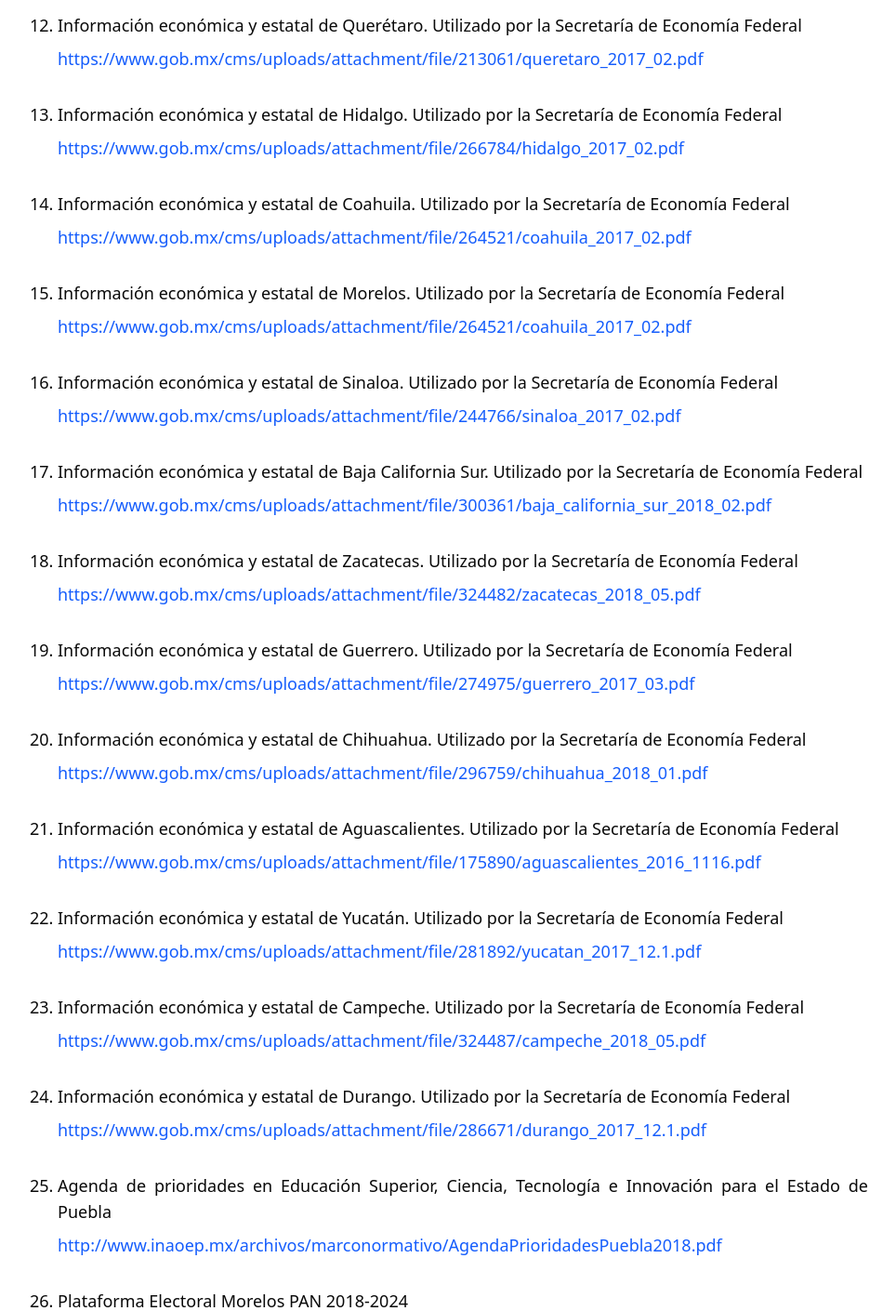
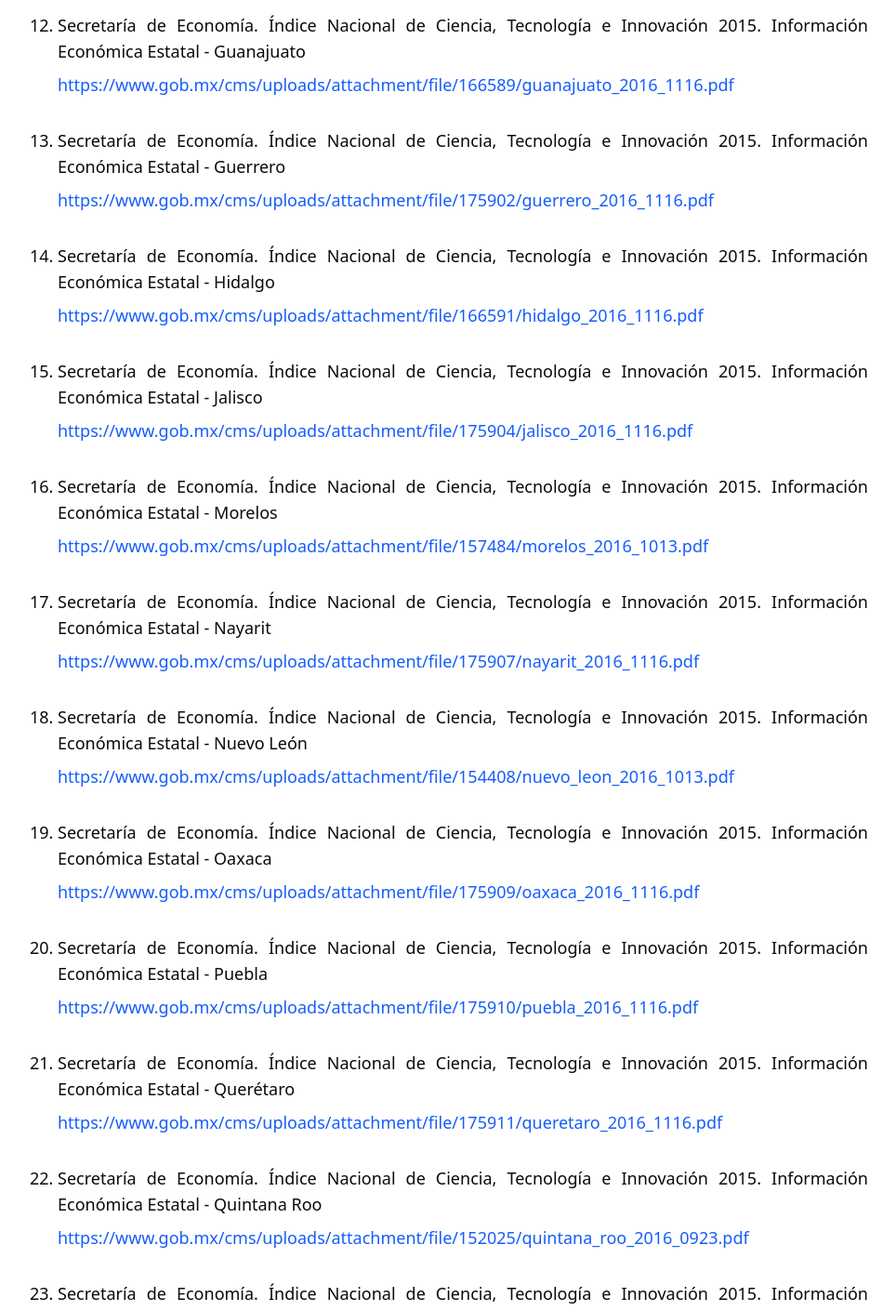
Before and after one commit to Blayt05/caiinno_becario, a Next.js app: page /impacto/informacion-de-referencia in a window 1280 px wide. Shown: the part 2440-3850 px from the top of the page at 93% size, without its empty margins (154-1118 px from the left). Built offline with nearby package versions, Linux system fonts and the light colour scheme.

Commit message:
actualizacion de datos_4

```diff
--- a/src/components/ImpactFilters.tsx
+++ b/src/components/ImpactFilters.tsx
@@ -68,26 +68,26 @@
   'Índice Nacional de Ciencia 2015, Colima',
   'Índice Nacional de Ciencia 2015, Durango',
   'Índice Nacional de Ciencia 2015, Estado de México',
-  'Información económica y estatal de Querétaro',
-  'Información económica y estatal de Hidalgo',
-  'Información económica y estatal de Coahuila',
-  'Información económica y estatal de Morelos',
-  'Información económica y estatal de Sinaloa',
-  'Información económica y estatal de Baja California Sur',
-  'Información económica y estatal de Zacatecas',
-  'Información económica y estatal de Guerrero',
-  'Información económica y estatal de Chihuahua',
-  'Información económica y estatal de Aguascalientes',
-  'Información económica y estatal de Yucatán',
-  'Información económica y estatal de Campeche',
-  'Información económica y estatal de Durango',
-  'Agenda Prioridades Puebla',
-  'Plataforma Electoral Morelos PAN 2018-2024',
-  'Reforma y adición al artículo 458 LGIPE',
-  'Adición inciso g) Ley de Propiedad Industrial',
-  'Reforma a artículos 2 y 12 Ley de Ciencia y Tecnología',
-  'Ley Ciencia y Tecnología Tabasco',
-  'Reforma Industrias Creativas',
+  'Índice Nacional de Ciencia 2015, Guanajuato',
+  'Índice Nacional de Ciencia 2015, Guerrero',
+  'Índice Nacional de Ciencia 2015, Hidalgo',
+  'Índice Nacional de Ciencia 2015, Jalisco',
+  'Índice Nacional de Ciencia 2015, Morelos',
+  'Índice Nacional de Ciencia 2015, Nayarit',
+  'Índice Nacional de Ciencia 2015, Nuevo León',
+  'Índice Nacional de Ciencia 2015, Oaxaca',
+  'Índice Nacional de Ciencia 2015, Puebla',
+  'Índice Nacional de Ciencia 2015, Querétaro',
+  'Índice Nacional de Ciencia 2015, Quintana Roo',
+  'Índice Nacional de Ciencia 2015, San Luis Potosí',
+  'Índice Nacional de Ciencia 2015, Sinaloa',
+  'Índice Nacional de Ciencia 2015, Sonora',
+  'Índice Nacional de Ciencia 2015, Tabasco',
+  'Índice Nacional de Ciencia 2015, Tamaulipas',
+  'Índice Nacional de Ciencia 2015, Tlaxcala',
+  'Índice Nacional de Ciencia 2015, Veracruz',
+  'Índice Nacional de Ciencia 2015, Yucatán',
+  'Índice Nacional de Ciencia 2015, Zacatecas',
   'Adición fracción XXXV Ley Propiedad Industrial',
   'Adiciones a Ley de Ciencia y Tecnología',
 
--- a/src/data/informacionData.ts
+++ b/src/data/informacionData.ts
@@ -78,144 +78,144 @@
     tipoUsuario: 'Gubernamental'
   },
   {
-    titulo: 'Información económica y estatal de Querétaro. Utilizado por la Secretaría de Economía Federal',
-    link: 'https://www.gob.mx/cms/uploads/attachment/file/213061/queretaro_2017_02.pdf',
-    año: 2017,
-    documento: 'Información económica y estatal de Querétaro',
+    titulo: 'Secretaría de Economía. Índice Nacional de Ciencia, Tecnología e Innovación 2015. Información Económica Estatal - Guanajuato',
+    link: 'https://www.gob.mx/cms/uploads/attachment/file/166589/guanajuato_2016_1116.pdf',
+    año: 2016,
+    documento: 'Índice Nacional de Ciencia 2015, Guanajuato',
     tipoUsuario: 'Gubernamental'
   },
   {
-    titulo: 'Información económica y estatal de Hidalgo. Utilizado por la Secretaría de Economía Federal',
-    link: 'https://www.gob.mx/cms/uploads/attachment/file/266784/hidalgo_2017_02.pdf',
-    año: 2017,
-    documento: 'Información económica y estatal de Hidalgo',
+    titulo: 'Secretaría de Economía. Índice Nacional de Ciencia, Tecnología e Innovación 2015. Información Económica Estatal - Guerrero',
+    link: 'https://www.gob.mx/cms/uploads/attachment/file/175902/guerrero_2016_1116.pdf',
+    año: 2016,
+    documento: 'Índice Nacional de Ciencia 2015, Guerrero',
     tipoUsuario: 'Gubernamental'
   },
   {
-    titulo: 'Información económica y estatal de Coahuila. Utilizado por la Secretaría de Economía Federal',
-    link: 'https://www.gob.mx/cms/uploads/attachment/file/264521/coahuila_2017_02.pdf',
-    año: 2017,
-    documento: 'Información económica y estatal de Coahuila',
+    titulo: 'Secretaría de Economía. Índice Nacional de Ciencia, Tecnología e Innovación 2015. Información Económica Estatal - Hidalgo',
+    link: 'https://www.gob.mx/cms/uploads/attachment/file/166591/hidalgo_2016_1116.pdf',
+    año: 2016,
+    documento: 'Índice Nacional de Ciencia 2015, Hidalgo',
     tipoUsuario: 'Gubernamental'
   },
   {
-    titulo: 'Información económica y estatal de Morelos. Utilizado por la Secretaría de Economía Federal',
-    link: 'https://www.gob.mx/cms/uploads/attachment/file/264521/coahuila_2017_02.pdf',
-    año: 2017,
-    documento: 'Información económica y estatal de Morelos',
+    titulo: 'Secretaría de Economía. Índice Nacional de Ciencia, Tecnología e Innovación 2015. Información Económica Estatal - Jalisco',
+    link: 'https://www.gob.mx/cms/uploads/attachment/file/175904/jalisco_2016_1116.pdf',
+    año: 2016,
+    documento: 'Índice Nacional de Ciencia 2015, Jalisco',
     tipoUsuario: 'Gubernamental'
   },
   {
-    titulo: 'Información económica y estatal de Sinaloa. Utilizado por la Secretaría de Economía Federal',
-    link: 'https://www.gob.mx/cms/uploads/attachment/file/244766/sinaloa_2017_02.pdf',
-    año: 2017,
-    documento: 'Información económica y estatal de Sinaloa',
+    titulo: 'Secretaría de Economía. Índice Nacional de Ciencia, Tecnología e Innovación 2015. Información Económica Estatal - Morelos',
+    link: 'https://www.gob.mx/cms/uploads/attachment/file/157484/morelos_2016_1013.pdf',
+    año: 2016,
+    documento: 'Índice Nacional de Ciencia 2015, Morelos',
     tipoUsuario: 'Gubernamental'
   },
   {
-    titulo: 'Información económica y estatal de Baja California Sur. Utilizado por la Secretaría de Economía Federal',
-    link: 'https://www.gob.mx/cms/uploads/attachment/file/300361/baja_california_sur_2018_02.pdf',
-    año: 2018,
-    documento: 'Información económica y estatal de BCS',
+    titulo: 'Secretaría de Economía. Índice Nacional de Ciencia, Tecnología e Innovación 2015. Información Económica Estatal - Nayarit',
+    link: 'https://www.gob.mx/cms/uploads/attachment/file/175907/nayarit_2016_1116.pdf',
+    año: 2016,
+    documento: 'Índice Nacional de Ciencia 2015, Nayarit',
     tipoUsuario: 'Gubernamental'
   },
   {
-    titulo: 'Información económica y estatal de Zacatecas. Utilizado por la Secretaría de Economía Federal',
-    link: 'https://www.gob.mx/cms/uploads/attachment/file/324482/zacatecas_2018_05.pdf',
-    año: 2018,
-    documento: 'Información económica y estatal de Zacatecas',
+    titulo: 'Secretaría de Economía. Índice Nacional de Ciencia, Tecnología e Innovación 2015. Información Económica Estatal - Nuevo León',
+    link: 'https://www.gob.mx/cms/uploads/attachment/file/154408/nuevo_leon_2016_1013.pdf',
+    año: 2016,
+    documento: 'Índice Nacional de Ciencia 2015, Nuevo León',
     tipoUsuario: 'Gubernamental'
   },
   {
-    titulo: 'Información económica y estatal de Guerrero. Utilizado por la Secretaría de Economía Federal',
-    link: 'https://www.gob.mx/cms/uploads/attachment/file/274975/guerrero_2017_03.pdf',
-    año: 2017,
-    documento: 'Información económica y estatal de Guerrero',
+    titulo: 'Secretaría de Economía. Índice Nacional de Ciencia, Tecnología e Innovación 2015. Información Económica Estatal - Oaxaca',
+    link: 'https://www.gob.mx/cms/uploads/attachment/file/175909/oaxaca_2016_1116.pdf',
+    año: 2016,
+    documento: 'Índice Nacional de Ciencia 2015, Oaxaca',
     tipoUsuario: 'Gubernamental'
   },
   {
-    titulo: 'Información económica y estatal de Chihuahua. Utilizado por la Secretaría de Economía Federal',
-    link: 'https://www.gob.mx/cms/uploads/attachment/file/296759/chihuahua_2018_01.pdf',
-    año: 2018,
-    documento: 'Información económica y estatal de Chihuahua',
+    titulo: 'Secretaría de Economía. Índice Nacional de Ciencia, Tecnología e Innovación 2015. Información Económica Estatal - Puebla',
+    link: 'https://www.gob.mx/cms/uploads/attachment/file/175910/puebla_2016_1116.pdf',
+    año: 2016,
+    documento: 'Índice Nacional de Ciencia 2015, Puebla',
     tipoUsuario: 'Gubernamental'
   },
   {
-    titulo: 'Información económica y estatal de Aguascalientes. Utilizado por la Secretaría de Economía Federal',
-    link: 'https://www.gob.mx/cms/uploads/attachment/file/175890/aguascalientes_2016_1116.pdf',
+    titulo: 'Secretaría de Economía. Índice Nacional de Ciencia, Tecnología e Innovación 2015. Información Económica Estatal - Querétaro',
+    link: 'https://www.gob.mx/cms/uploads/attachment/file/175911/queretaro_2016_1116.pdf',
     año: 2016,
-    documento: 'Información económica y estatal de Aguascalientes',
+    documento: 'Índice Nacional de Ciencia 2015, Querétaro',
     tipoUsuario: 'Gubernamental'
   },
   {
-    titulo: 'Información económica y estatal de Yucatán. Utilizado por la Secretaría de Economía Federal',
-    link: 'https://www.gob.mx/cms/uploads/attachment/file/281892/yucatan_2017_12.1.pdf',
-    año: 2017,
-    documento: 'Información económica y estatal de Yucatán',
+    titulo: 'Secretaría de Economía. Índice Nacional de Ciencia, Tecnología e Innovación 2015. Información Económica Estatal - Quintana Roo',
+    link: 'https://www.gob.mx/cms/uploads/attachment/file/152025/quintana_roo_2016_0923.pdf',
+    año: 2016,
+    documento: 'Índice Nacional de Ciencia 2015, Quintana Roo',
     tipoUsuario: 'Gubernamental'
   },
   {
-    titulo: 'Información económica y estatal de Campeche. Utilizado por la Secretaría de Economía Federal',
-    link: 'https://www.gob.mx/cms/uploads/attachment/file/324487/campeche_2018_05.pdf',
-    año: 2018,
-    documento: 'Información económica y estatal de Campeche',
+    titulo: 'Secretaría de Economía. Índice Nacional de Ciencia, Tecnología e Innovación 2015. Información Económica Estatal - San Luis Potosí',
+    link: 'https://www.gob.mx/cms/uploads/attachment/file/166601/san_luis_potosi_2016_1116.pdf',
+    año: 2016,
+    documento: 'Índice Nacional de Ciencia 2015, San Luis Potosí',
     tipoUsuario: 'Gubernamental'
   },
   {
-    titulo: 'Información económica y estatal de Durango. Utilizado por la Secretaría de Economía Federal',
-    link: 'https://www.gob.mx/cms/uploads/attachment/file/286671/durango_2017_12.1.pdf',
-    año: 2017,
-    documento: 'Información económica y estatal de Durango',
+    titulo: 'Secretaría de Economía. Índice Nacional de Ciencia, Tecnología e Innovación 2015. Información Económica Estatal - Sinaloa',
+    link: 'https://www.gob.mx/cms/uploads/attachment/file/175914/sinaloa_2016_1116.pdf',
+    año: 2016,
+    documento: 'Índice Nacional de Ciencia 2015, Sinaloa',
     tipoUsuario: 'Gubernamental'
   },
   {
-    titulo: 'Agenda de prioridades en Educación Superior, Ciencia, Tecnología e Innovación para el Estado de Puebla',
-    link: 'http://www.inaoep.mx/archivos/marconormativo/AgendaPrioridadesPuebla2018.pdf',
-    año: 2018,
-    documento: 'Agenda Prioridades Puebla',
-    tipoUsuario: 'Privado/Académico'
+    titulo: 'Secretaría de Economía. Índice Nacional de Ciencia, Tecnología e Innovación 2015. Información Económica Estatal - Sonora',
+    link: 'https://www.gob.mx/cms/uploads/attachment/file/175915/sonora_2016_1116.pdf',
+    año: 2016,
+    documento: 'Índice Nacional de Ciencia 2015, Sonora',
+    tipoUsuario: 'Gubernamental'
   },
   {
-    titulo: 'Plataforma Electoral Morelos PAN 2018-2024',
-    link: 'http://impepac.mx/wp-content/uploads/2018/05/Plataforma-Morelos-PAN-perspectiva-de-g%C3%A9nero.pdf',
-    año: 2018,
-    documento: 'Plataforma Electoral Morelos PAN 2018-2024',
+    titulo: 'Secretaría de Economía. Índice Nacional de Ciencia, Tecnología e Innovación 2015. Información Económica Estatal - Tabasco',
+    link: 'https://www.gob.mx/cms/uploads/attachment/file/175916/tabasco_2016_1116.pdf',
+    año: 2016,
+    documento: 'Índice Nacional de Ciencia 2015, Tabasco',
     tipoUsuario: 'Gubernamental'
   },
    {
-    titulo: 'Reforma y adiciona el artículo 458 de la Ley General de Instituciones y Procedimientos Electorales. Se puede consultar en la siguiente liga:',
-    link: 'https://gaceta.diputados.gob.mx/Gaceta/63/2017/nov/20171121-V.html#Iniciativa2',
-    año: 2017,
-    documento: 'Reforma y adición al artículo 458 LGIPE',
-    tipoUsuario: 'Legislativo'
+    titulo: 'Secretaría de Economía. Índice Nacional de Ciencia, Tecnología e Innovación 2015. Información Económica Estatal - Tamaulipas',
+    link: 'https://www.gob.mx/cms/uploads/attachment/file/175917/tamaulipas_2016_1116.pdf',
+    año: 2016,
+    documento: 'Índice Nacional de Ciencia 2015, Tamaulipas',
+    tipoUsuario: 'Gubernamental'
   },
   {
-    titulo: 'Iniciativa con Proyecto de Decreto por el que se adiciona un inciso g) a la fracción XII del artículo 6o. de la Ley de la Propiedad Industrial. Se puede consultar en la siguiente liga:',
-    link: 'https://www.senado.gob.mx/66/gaceta_del_senado/documento/80999',
-    año: 2017,
-    documento: 'Adición inciso g) Ley de Propiedad Industrial',
-    tipoUsuario: 'Legislativo'
+    titulo: 'Secretaría de Economía. Índice Nacional de Ciencia, Tecnología e Innovación 2015. Información Económica Estatal - Tlaxcala',
+    link: 'https://www.gob.mx/cms/uploads/attachment/file/175918/tlaxcala_2016_1116.pdf',
+    año: 2016,
+    documento: 'Índice Nacional de Ciencia 2015, Tlaxcala',
+    tipoUsuario: 'Gubernamental'
   },
   {
-    titulo: 'Iniciativa que reforma los artículos 2 y 12 de la Ley de Ciencia y Tecnología. Se puede consultar en la siguiente liga:',
-    link: 'https://sil.gobernacion.gob.mx/Archivos/Documentos/2018/04/asun_3695597_20180411_1521059640.pdf',
-    año: 2018,
-    documento: 'Reforma a artículos 2 y 12 Ley de Ciencia y Tecnología',
-    tipoUsuario: 'Legislativo'
+    titulo: 'Secretaría de Economía. Índice Nacional de Ciencia, Tecnología e Innovación 2015. Información Económica Estatal - Veracruz',
+    link: 'https://www.gob.mx/cms/uploads/attachment/file/157949/veracruz_2016_1024.pdf',
+    año: 2016,
+    documento: 'Índice Nacional de Ciencia 2015, Veracruz',
+    tipoUsuario: 'Gubernamental'
   },
   {
-    titulo: 'INICIATIVA CON PROYECTO DE DECRETO PARA CREAR LA LEY DE CIENCIA, TECNOLOGÍA E INNOVACIÓN DEL ESTADO DE TABASCO.',
+    titulo: 'Secretaría de Economía. Índice Nacional de Ciencia, Tecnología e Innovación 2015. Información Económica Estatal - Yucatán',
     link: 'https://sil.gobernacion.gob.mx/Archivos/Documentos/2018/04/asun_3695597_20180411_1521059640.pdf',
-    año: 2018,
-    documento: 'Ley Ciencia y Tecnología Tabasco',
-    tipoUsuario: 'Legislativo'
+    año: 2016,
+    documento: 'Índice Nacional de Ciencia 2015, Yucatán',
+    tipoUsuario: 'Gubernamental'
   },
   {
-    titulo: 'INICIATIVA DE REFORMA SOBRE INDUSTRIAS CREATIVAS',
+    titulo: 'Secretaría de Economía. Índice Nacional de Ciencia, Tecnología e Innovación 2015. Información Económica Estatal - Zacatecas',
     link: 'http://www.diputadospan.mx/DiputadosPAN/layouts/Noticia.aspx?tipo=2&idnoticia=5449&id=5449',
-    año: 2018,
-    documento: 'Reforma Industrias Creativas',
-    tipoUsuario: 'Legislativo'
+    año: 2016,
+    documento: 'Índice Nacional de Ciencia 2015, Zacatecas',
+    tipoUsuario: 'Gubernamental'
   },
   {
     titulo: 'INICIATIVA CON PROYECTO DE DECRETO POR EL QUE SE ADICIONA LA FRACCIÓN XXXV AL ARTÍCULO 5 DE LA LEY FEDERAL DE PROTECCIÓN A LA PROPIEDAD INDUSTRIAL',
```
